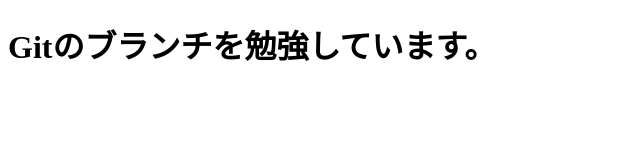
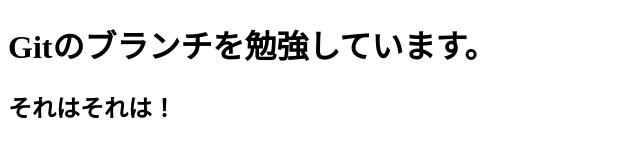
Before and after one commit to aiitmasa/git-study, a plain HTML site: page index.html in a window 1280 px wide. Shown: the whole page, without its empty margins (0-640 px from the left). Drawn offline with Linux system fonts and the light colour scheme.

Commit message:
"それはそれはを追加"

```diff
--- a/index.html
+++ b/index.html
@@ -8,6 +8,7 @@
 
 <body>
   <h1>Gitのブランチを勉強しています。</h1>
+  <h2>それはそれは！</h2>
 </body>
 
 </html>
```
